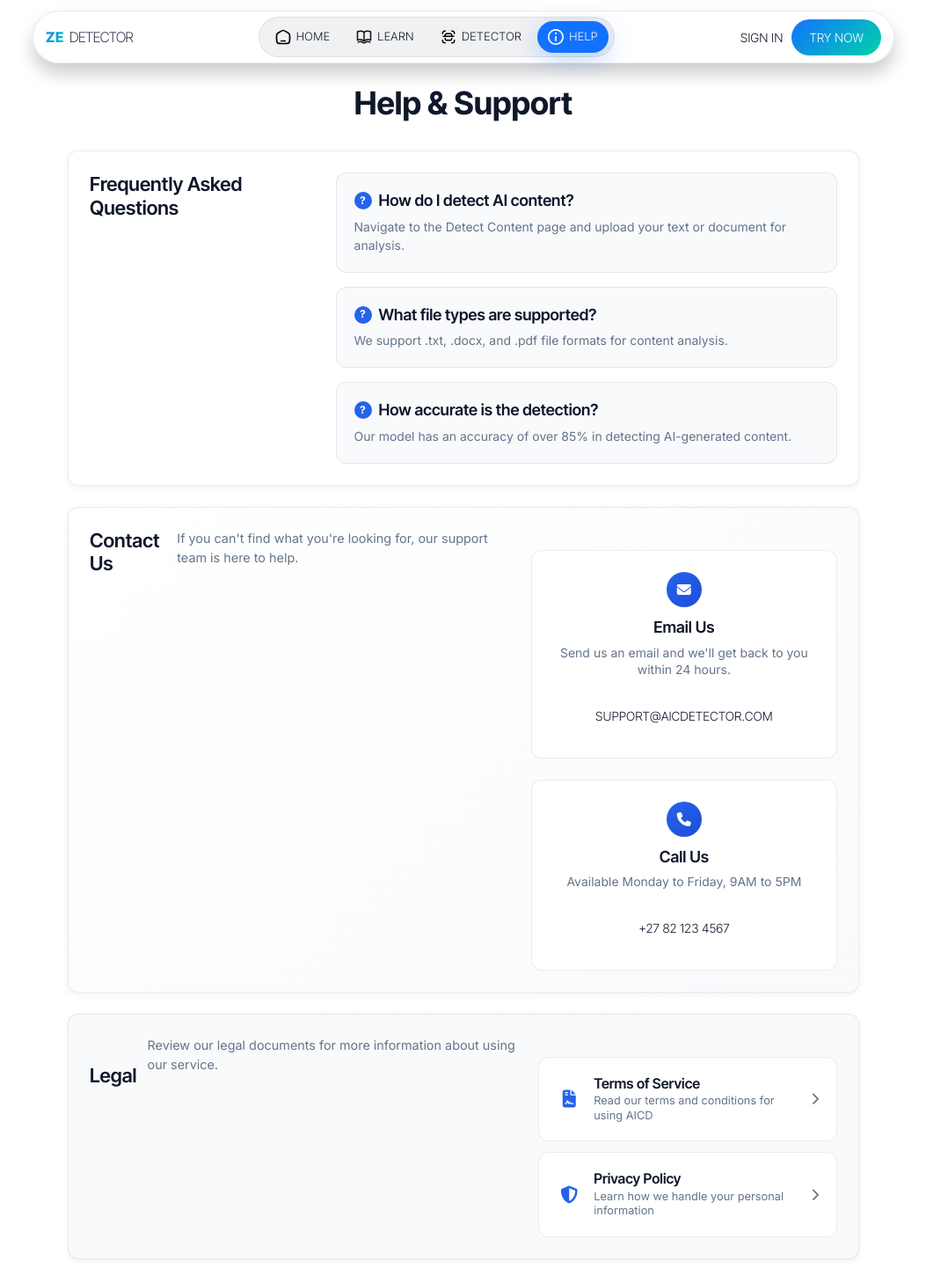
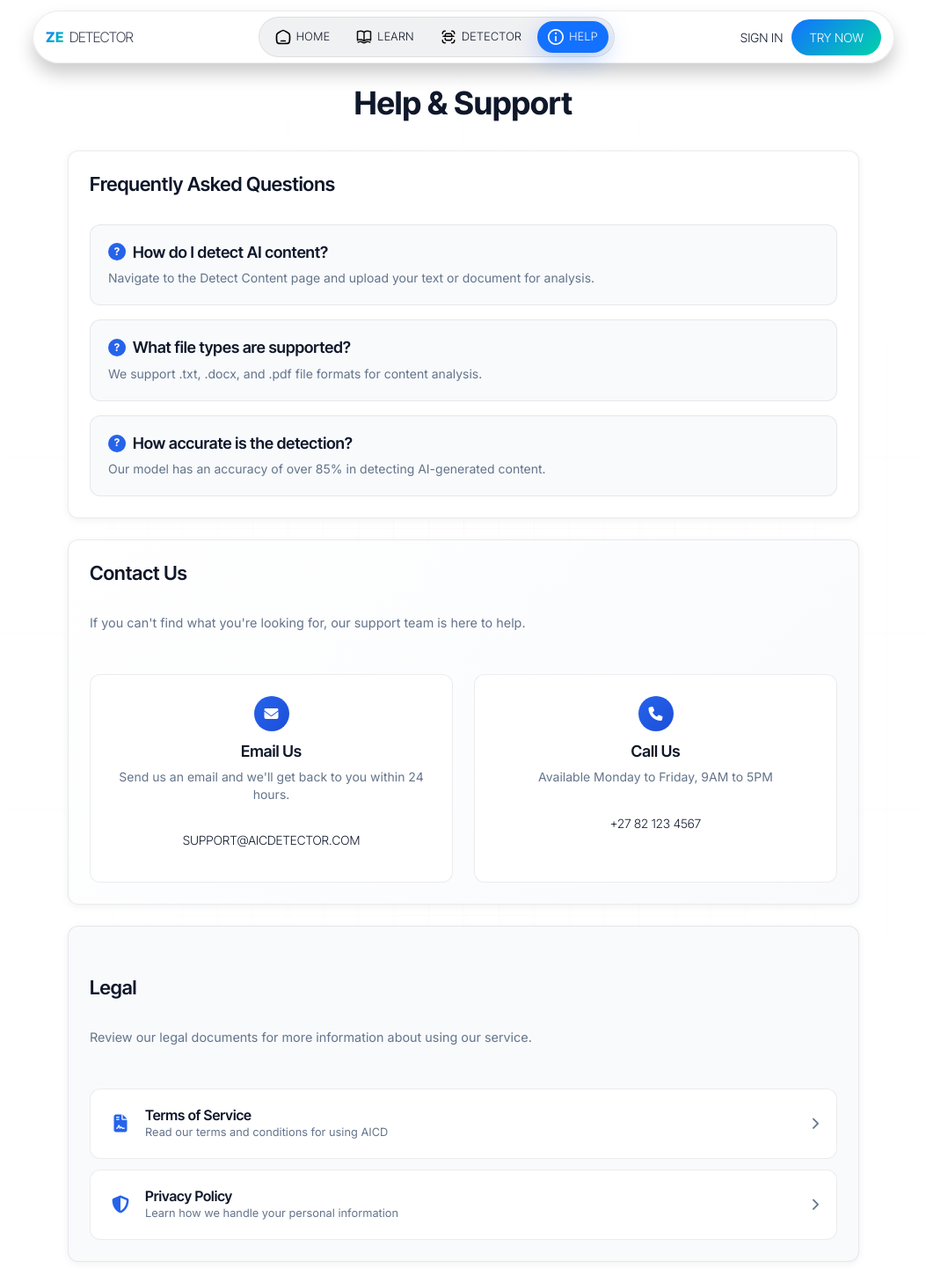
Before and after one commit to IviweBooi/AI-CONTENT-DETECTOR, a React (Vite) app in the folder frontend/: page /help in a window 1280 px wide. Shown: the whole page at 88% size, without its empty margins (113-1166 px from the left). Built offline with nearby package versions, Linux system fonts and the light colour scheme; no server answers.

Commit message:
style(help): improve layout and spacing in help page
- Add flex layout to help-section for better content organization
- Fix grid layout in contact-options to use 2 columns
- Ensure full width for faq-content and legal-links containers

```diff
--- a/frontend/src/styles/pages/help.css
+++ b/frontend/src/styles/pages/help.css
@@ -38,6 +38,8 @@
 
 .help-section {
   background: var(--bg-primary);
+  display: flex;
+  flex-direction: column;
   border-radius: 0.75rem; /* Smaller border radius */
   border: 1px solid var(--border-color);
   box-shadow: 0 2px 8px rgba(0, 0, 0, 0.06); /* Softer shadow */
@@ -65,6 +67,7 @@
   display: flex;
   flex-direction: column;
   gap: 1rem; /* Reduced gap */
+  width: 100%;
 }
 
 .faq-item {
@@ -119,7 +122,7 @@
 
 .contact-options {
   display: grid;
-  grid-template-columns: repeat(auto-fit, minmax(250px, 1fr)); /* Reduced min width */
+  grid-template-columns: repeat(2, minmax(250px, 1fr)); /* Reduced min width */
   gap: 1.5rem; /* Reduced gap */
   margin-top: 1.5rem; /* Reduced margin */
 }
@@ -174,6 +177,7 @@
 .legal-links {
   display: flex;
   flex-direction: column;
+  width: 100%;;
   gap: 0.75rem; /* Reduced gap */
   margin-top: 1.5rem; /* Reduced margin */
 }
```
